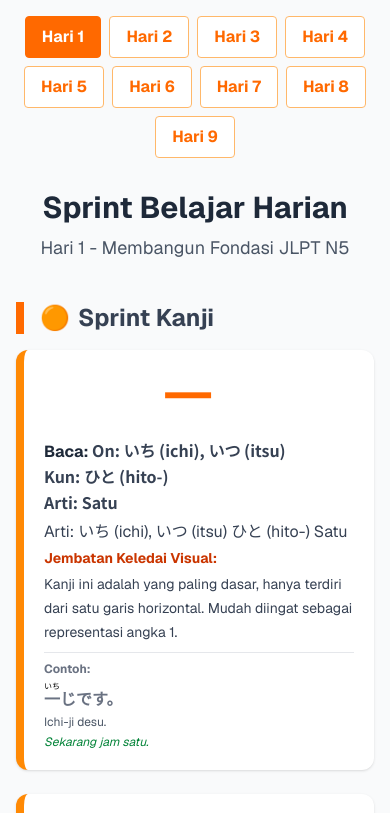
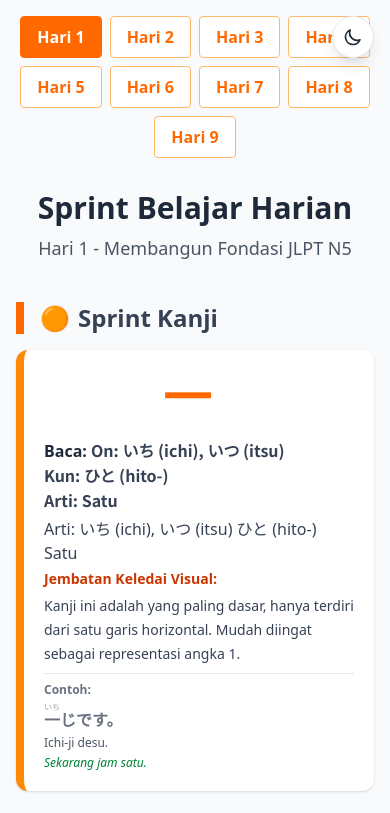
Before and after one commit to randyaswin/study-japan, a Next.js app: page /1 in a window 390 px wide. Shown: the top 813 px of the page. Built offline with nearby package versions, Linux system fonts and the light colour scheme.

Commit message:
add theme

```diff
--- a/src/app/[day]/page.tsx
+++ b/src/app/[day]/page.tsx
@@ -10,13 +10,13 @@ const Furigana = ({ htmlString, className = '', rtClass = '', boldMain = false }
     if (typeof htmlString !== 'string') return null;
     let html = htmlString;
     if (rtClass) {
-        html = html.replace(/<rt>(.*?)<\/rt>/g, `<rt style=\"color:black;font-weight:normal;\" class='${rtClass}'>$1</rt>`);
+        html = html.replace(/<rt>(.*?)<\/rt>/g, `<rt style=\"color:rgb(156 163 175);font-weight:normal;\" class='${rtClass} dark:text-gray-400'>$1</rt>`);
     } else {
-        html = html.replace(/<rt>(.*?)<\/rt>/g, '<rt style="color:red">$1</rt>');
+        html = html.replace(/<rt>(.*?)<\/rt>/g, '<rt style="color:red" class="dark:text-red-400">$1</rt>');
     }
     // Improved: wrap all content before <rt> inside <ruby> with span for boldMain (handles tags, spaces, punctuation)
     if (boldMain) {
-        html = html.replace(/<ruby>([\s\S]*?)(<rt>)/g, '<ruby><span style="color:#111 !important;font-weight:bold;">$1</span>$2');
+        html = html.replace(/<ruby>([\s\S]*?)(<rt>)/g, '<ruby><span style="color:#111 !important;font-weight:bold;" class="dark:!text-gray-100">$1</span>$2');
     }
     return (
         <span
@@ -39,10 +39,10 @@ const colors = {
 
 const getHeaderBgColor = (type: string) => {
     switch (type) {
-        case 'kanji': return `bg-${colors.kanji}-100`;
-        case 'vocabulary': return `bg-${colors.noun}-100`;
-        case 'grammar': return `bg-${colors.grammar}-100`;
-        default: return 'bg-gray-100';
+        case 'kanji': return `bg-${colors.kanji}-100 dark:bg-${colors.kanji}-900`;
+        case 'vocabulary': return `bg-${colors.noun}-100 dark:bg-${colors.noun}-900`;
+        case 'grammar': return `bg-${colors.grammar}-100 dark:bg-${colors.grammar}-900`;
+        default: return 'bg-gray-100 dark:bg-gray-800';
     }
 };
 
@@ -118,7 +118,7 @@ export default async function DailySprintPage({ params }: { params: Promise<{ da
         notFound();
     }
     return (
-        <div className="bg-gray-50 min-h-screen">
+        <div className="bg-gray-50 dark:bg-gray-900 min-h-screen">
             <div className="container mx-auto p-4 sm:p-8 font-sans">
                 <Head>
                     <title>Sprint Belajar Harian: JLPT - Hari {sprintData.day}</title>
@@ -139,44 +139,44 @@ export default async function DailySprintPage({ params }: { params: Promise<{ da
                             })
                             .filter(Boolean);
                         return days.map(n => (
-                            <a key={n} href={`/${n}`} className={`px-4 py-2 rounded font-bold border ${day==n ? 'bg-orange-500 text-white border-orange-500' : 'bg-white text-orange-500 border-orange-300 hover:bg-orange-100'}`}>Hari {n}</a>
+                            <a key={n} href={`/${n}`} className={`px-4 py-2 rounded font-bold border ${day==n ? 'bg-orange-500 text-white border-orange-500' : 'bg-white dark:bg-gray-800 text-orange-500 dark:text-orange-400 border-orange-300 dark:border-orange-600 hover:bg-orange-100 dark:hover:bg-gray-700'}`}>Hari {n}</a>
                         ));
                     })()}
                 </nav>
 
                 <header className="text-center mb-10">
-                    <h1 className="text-3xl sm:text-4xl md:text-5xl font-bold text-gray-800">Sprint Belajar Harian</h1>
-                    <p className="text-lg sm:text-xl text-gray-600 mt-2">Hari {sprintData.day} - Membangun Fondasi JLPT {sprintData.type}</p>
+                    <h1 className="text-3xl sm:text-4xl md:text-5xl font-bold text-gray-800 dark:text-gray-100">Sprint Belajar Harian</h1>
+                    <p className="text-lg sm:text-xl text-gray-600 dark:text-gray-300 mt-2">Hari {sprintData.day} - Membangun Fondasi JLPT {sprintData.type}</p>
                 </header>
 
                 {/* Sprint Kanji */}
                 <section id="kanji" className="mb-12">
-                    <h2 className="text-2xl sm:text-3xl font-bold mb-4 border-l-8 border-orange-500 pl-4 text-gray-700 flex items-center gap-2">
+                    <h2 className="text-2xl sm:text-3xl font-bold mb-4 border-l-8 border-orange-500 pl-4 text-gray-700 dark:text-gray-300 flex items-center gap-2">
                         <span className="text-orange-500 text-2xl">🟠</span> Sprint Kanji
                     </h2>
                     <div className="flex flex-col gap-6">
                         {sprintData.kanji.map((item, index) => (
-                            <div key={index} className="bg-white rounded-xl shadow flex flex-col sm:flex-row p-5 border-l-8 border-orange-400">
+                            <div key={index} className="bg-white dark:bg-gray-800 rounded-xl shadow flex flex-col sm:flex-row p-5 border-l-8 border-orange-400">
                                 <div className="flex-shrink-0 flex flex-col items-center justify-center mr-6 mb-4 sm:mb-0">
                                     <div className="text-orange-500 text-5xl font-bold jp-font mb-1">{item.kanji}</div>
                                 </div>
                                 <div className="flex-1">
                                     <div className="mb-1">
-                                        <span className="block text-base font-bold text-gray-800 mb-1">Baca: <span className="font-normal text-gray-700"><Furigana htmlString={item.reading_meaning} /></span></span>
-                                        <span className="block text-base text-gray-700 mb-1">Arti: {item.reading_meaning.replace(/<[^>]+>/g, '').replace(/(On:|Kun:|Arti:)/g, '').split('<br>').pop()?.trim()}</span>
+                                        <span className="block text-base font-bold text-gray-800 dark:text-gray-200 mb-1">Baca: <span className="font-normal text-gray-700 dark:text-gray-300"><Furigana htmlString={item.reading_meaning} /></span></span>
+                                        <span className="block text-base text-gray-700 dark:text-gray-300 mb-1">Arti: {item.reading_meaning.replace(/<[^>]+>/g, '').replace(/(On:|Kun:|Arti:)/g, '').split('<br>').pop()?.trim()}</span>
                                     </div>
                                     <div className="mb-2">
-                                        <span className="block text-sm font-bold text-orange-700 mb-1">Jembatan Keledai Visual:</span>
-                                        <span className="text-sm text-gray-700">{item.mnemonic}</span>
+                                        <span className="block text-sm font-bold text-orange-700 dark:text-orange-400 mb-1">Jembatan Keledai Visual:</span>
+                                        <span className="text-sm text-gray-700 dark:text-gray-300">{item.mnemonic}</span>
                                     </div>
-                                    <div className="border-t border-gray-200 pt-2 mt-2">
-                                        <span className="block text-xs font-bold text-gray-500 mb-1">Contoh:</span>
-                                        <div className="text-lg jp-font text-gray-500 font-normal leading-tight">
+                                    <div className="border-t border-gray-200 dark:border-gray-700 pt-2 mt-2">
+                                        <span className="block text-xs font-bold text-gray-500 dark:text-gray-400 mb-1">Contoh:</span>
+                                        <div className="text-lg jp-font text-gray-500 dark:text-gray-400 font-normal leading-tight">
                                             <Furigana htmlString={item.example.jp} className="text-base" rtClass="furigana-bold" boldMain={true} />
                                         </div>
-                                        <div className="text-xs text-gray-600 mt-1">{item.example.romaji}</div>
+                                        <div className="text-xs text-gray-600 dark:text-gray-400 mt-1">{item.example.romaji}</div>
                                         {item.example.id && (
-                                            <div className="text-xs text-green-700 mt-1 italic">{item.example.id}</div>
+                                            <div className="text-xs text-green-700 dark:text-green-400 mt-1 italic">{item.example.id}</div>
                                         )}
                                     </div>
                                 </div>
@@ -186,8 +186,8 @@ export default async function DailySprintPage({ params }: { params: Promise<{ da
                 </section>
 
                 {/* Sprint Kosakata */}
-                <section id="vocabulary" className={`mb-12 rounded-xl p-4 sm:p-6 ${getHeaderBgColor('vocabulary')}`}>
-                    <h2 className={`text-2xl sm:text-3xl font-bold mb-4 border-l-8 border-${colors.noun}-500 pl-4 text-gray-700`}>🔵🟢🟣 Sprint Kosakata</h2>
+                <section id="vocabulary" className={`mb-12 rounded-xl p-4 sm:p-6 ${getHeaderBgColor('vocabulary')} dark:bg-gray-800`}>
+                    <h2 className={`text-2xl sm:text-3xl font-bold mb-4 border-l-8 border-${colors.noun}-500 pl-4 text-gray-700 dark:text-gray-300`}>🔵🟢🟣 Sprint Kosakata</h2>
                     <div className="grid grid-cols-1 sm:grid-cols-2 md:grid-cols-3 gap-6">
                         {sprintData.vocabulary.map((item, index) => {
                             let borderColor = '';
@@ -211,27 +211,27 @@ export default async function DailySprintPage({ params }: { params: Promise<{ da
                                 typeLabelColor = 'bg-gray-100 text-gray-700';
                             }
                             return (
-                                <div key={index} className={`relative border-l-8 ${borderColor} bg-white rounded-xl shadow p-5 flex flex-col min-h-[260px]`}>
-                                    <span className={`absolute right-4 top-4 px-3 py-1 rounded-full text-xs font-semibold ${typeLabelColor}`}>{typeLabel}</span>
+                                <div key={index} className={`relative border-l-8 ${borderColor} bg-white dark:bg-gray-800 rounded-xl shadow p-5 flex flex-col min-h-[260px]`}>
+                                    <span className={`absolute right-4 top-4 px-3 py-1 rounded-full text-xs font-semibold ${typeLabelColor} dark:bg-gray-700 dark:text-gray-300`}>{typeLabel}</span>
                                     <div className="mb-2">
-                                        <div className="text-lg jp-font text-gray-500 font-normal leading-tight">
+                                        <div className="text-lg jp-font text-gray-500 dark:text-gray-400 font-normal leading-tight">
                                             <Furigana htmlString={item.vocab} className="text-base" rtClass="furigana-bold" boldMain={true} />
                                         </div>
-                                        <div className="text-sm text-gray-700 mb-1"><Furigana htmlString={item.reading_meaning} /></div>
-                                        <div className="text-base font-semibold text-gray-800 mb-2">Arti: {item.reading_meaning.replace(/\(.+\)/, '').trim()}</div>
+                                        <div className="text-sm text-gray-700 dark:text-gray-300 mb-1"><Furigana htmlString={item.reading_meaning} /></div>
+                                        <div className="text-base font-semibold text-gray-800 dark:text-gray-200 mb-2">Arti: {item.reading_meaning.replace(/\(.+\)/, '').trim()}</div>
                                     </div>
                                     <div className="mb-2">
-                                        <span className="block text-xs font-bold text-gray-500 mb-1">Visual:</span>
-                                        <span className="text-sm text-gray-700">{item.mnemonic}</span>
+                                        <span className="block text-xs font-bold text-gray-500 dark:text-gray-400 mb-1">Visual:</span>
+                                        <span className="text-sm text-gray-700 dark:text-gray-300">{item.mnemonic}</span>
                                     </div>
                                     <div className="mt-auto">
-                                        <span className="block text-xs font-bold text-gray-500 mb-1">Contoh:</span>
-                                        <div className="text-lg jp-font text-gray-500 font-normal leading-tight">
+                                        <span className="block text-xs font-bold text-gray-500 dark:text-gray-400 mb-1">Contoh:</span>
+                                        <div className="text-lg jp-font text-gray-500 dark:text-gray-400 font-normal leading-tight">
                                             <Furigana htmlString={item.example.jp} className="text-base" rtClass="furigana-bold" boldMain={true} />
                                         </div>
-                                        <div className="text-xs text-gray-600 mt-1">{item.example.romaji}</div>
+                                        <div className="text-xs text-gray-600 dark:text-gray-400 mt-1">{item.example.romaji}</div>
                                         {item.example.id && (
-                                            <div className="text-xs text-green-700 mt-1 italic">{item.example.id}</div>
+                                            <div className="text-xs text-green-700 dark:text-green-400 mt-1 italic">{item.example.id}</div>
                                         )}
                                     </div>
                                 </div>
@@ -242,28 +242,28 @@ export default async function DailySprintPage({ params }: { params: Promise<{ da
 
                 {/* Sprint Tata Bahasa */}
                 <section id="grammar" className="mb-12">
-                    <h2 className="text-2xl sm:text-3xl font-bold mb-4 border-l-8 border-yellow-400 pl-4 text-gray-700 flex items-center gap-2">
+                    <h2 className="text-2xl sm:text-3xl font-bold mb-4 border-l-8 border-yellow-400 pl-4 text-gray-700 dark:text-gray-300 flex items-center gap-2">
                         <span className="text-yellow-400 text-2xl">🟡</span> Sprint Tata Bahasa
                     </h2>
                     <div className="flex flex-col gap-8">
                         {sprintData.grammar.map((item, index) => (
-                            <div key={index} className="bg-white rounded-xl shadow p-6 border-t-4 border-yellow-300">
+                            <div key={index} className="bg-white dark:bg-gray-800 rounded-xl shadow p-6 border-t-4 border-yellow-300">
                                 <div className="mb-2">
-                                    <h3 className="text-lg sm:text-xl font-bold text-gray-800 mb-1">{item.pattern.replace('KB', '[Objek]').replace('V-masu', '[Kata Kerja]').replace('へ', '[Tempat] へ').replace('行きます/来ます', '[Kata Kerja Gerak]')}</h3>
-                                    <div className="text-base text-gray-700 mb-2 font-semibold">{item.pattern.includes('を') ? 'Partikel を (o) untuk menandai objek langsung dari sebuah aksi.' : 'Partikel へ (e) untuk menandai arah tujuan.'}</div>
+                                    <h3 className="text-lg sm:text-xl font-bold text-gray-800 dark:text-gray-200 mb-1">{item.pattern.replace('KB', '[Objek]').replace('V-masu', '[Kata Kerja]').replace('へ', '[Tempat] へ').replace('行きます/来ます', '[Kata Kerja Gerak]')}</h3>
+                                    <div className="text-base text-gray-700 dark:text-gray-300 mb-2 font-semibold">{item.pattern.includes('を') ? 'Partikel を (o) untuk menandai objek langsung dari sebuah aksi.' : 'Partikel へ (e) untuk menandai arah tujuan.'}</div>
                                 </div>
-                                <div className="bg-yellow-50 border border-yellow-200 rounded p-4 mb-4">
-                                    <span className="block text-sm font-bold text-yellow-700 mb-2">Penjelasan Visual:</span>
-                                    <span className="text-sm text-gray-700" dangerouslySetInnerHTML={{__html: item.visual || ''}} />
+                                <div className="bg-yellow-50 dark:bg-gray-700 border border-yellow-200 dark:border-gray-600 rounded p-4 mb-4">
+                                    <span className="block text-sm font-bold text-yellow-700 dark:text-yellow-400 mb-2">Penjelasan Visual:</span>
+                                    <span className="text-sm text-gray-700 dark:text-gray-300" dangerouslySetInnerHTML={{__html: item.visual || ''}} />
                                     <div className="flex gap-2 mt-3">
                                         {item.visualLabels && item.visualLabels.map((v, idx) => {
                                             let colorClass = '';
-                                            if (v.color === 'blue') colorClass = 'bg-blue-100 text-blue-700';
-                                            else if (v.color === 'green') colorClass = 'bg-green-100 text-green-700';
-                                            else if (v.color === 'yellow') colorClass = 'text-yellow-500 text-2xl font-bold bg-transparent px-0 py-0';
-                                            else if (v.color === 'purple') colorClass = 'bg-purple-100 text-purple-700';
-                                            else if (v.color === 'orange') colorClass = 'bg-orange-100 text-orange-700';
-                                            else colorClass = 'bg-gray-100 text-gray-700';
+                                            if (v.color === 'blue') colorClass = 'bg-blue-100 text-blue-700 dark:bg-blue-900 dark:text-blue-300';
+                                            else if (v.color === 'green') colorClass = 'bg-green-100 text-green-700 dark:bg-green-900 dark:text-green-300';
+                                            else if (v.color === 'yellow') colorClass = 'text-yellow-500 dark:text-yellow-400 text-2xl font-bold bg-transparent px-0 py-0';
+                                            else if (v.color === 'purple') colorClass = 'bg-purple-100 text-purple-700 dark:bg-purple-900 dark:text-purple-300';
+                                            else if (v.color === 'orange') colorClass = 'bg-orange-100 text-orange-700 dark:bg-orange-900 dark:text-orange-300';
+                                            else colorClass = 'bg-gray-100 text-gray-700 dark:bg-gray-800 dark:text-gray-300';
                                             // Untuk simbol (を, へ), tampilkan lebih besar dan tanpa background
                                             const isSymbol = v.label === 'を' || v.label === 'へ';
                                             return isSymbol ? (
@@ -275,14 +275,14 @@ export default async function DailySprintPage({ params }: { params: Promise<{ da
                                     </div>
                                 </div>
                                 <div>
-                                    <span className="block text-sm font-bold text-gray-700 mb-2">Contoh Kalimat:</span>
-                                    <ul className="list-disc list-inside space-y-2 text-gray-700">
+                                    <span className="block text-sm font-bold text-gray-700 dark:text-gray-300 mb-2">Contoh Kalimat:</span>
+                                    <ul className="list-disc list-inside space-y-2 text-gray-700 dark:text-gray-300">
                                         {item.examples.map((ex, i) => (
                                             <li key={i}>
                                                 <Furigana htmlString={ex.jp} className="text-base" rtClass="furigana-bold" />
-                                                <span className="text-xs text-gray-600 ml-2">({ex.romaji})</span>
+                                                <span className="text-xs text-gray-600 dark:text-gray-400 ml-2">({ex.romaji})</span>
                                                 {ex.id && (
-                                                    <span className="text-xs text-green-700 ml-2 italic">- {ex.id}</span>
+                                                    <span className="text-xs text-green-700 dark:text-green-400 ml-2 italic">- {ex.id}</span>
                                                 )}
                                             </li>
                                         ))}
--- a/src/app/globals.css
+++ b/src/app/globals.css
@@ -5,11 +5,9 @@
   --foreground: #171717;
 }
 
-@theme inline {
-  --color-background: var(--background);
-  --color-foreground: var(--foreground);
-  --font-sans: var(--font-geist-sans);
-  --font-mono: var(--font-geist-mono);
+.dark {
+  --background: #0a0a0a;
+  --foreground: #ededed;
 }
 
 @media (prefers-color-scheme: dark) {
@@ -28,3 +26,8 @@ body {
 .jp-font {
   font-family: 'Noto Sans JP', 'ui-sans-serif', 'system-ui';
 }
+
+/* Dark mode transitions */
+* {
+  transition: background-color 0.3s ease, color 0.3s ease, border-color 0.3s ease;
+}
--- a/src/app/layout.tsx
+++ b/src/app/layout.tsx
@@ -2,6 +2,8 @@ import type { Metadata } from "next";
 import { Geist, Geist_Mono } from "next/font/google";
 import "./globals.css";
 import PWAInstaller from "@/components/PWAInstaller";
+import { ThemeProvider } from "@/contexts/ThemeContext";
+import ThemeToggle from "@/components/ThemeToggle";
 
 // Import Google Fonts via <link> in <head> (Noto Sans JP & Inter)
 
@@ -71,10 +73,13 @@ export default function RootLayout({
         <meta name="msapplication-TileImage" content="/icons/icon-144x144.png" />
       </head>
       <body
-        className={`${geistSans.variable} ${geistMono.variable} font-inter font-sans antialiased`}
+        className={`${geistSans.variable} ${geistMono.variable} font-inter font-sans antialiased bg-white dark:bg-gray-900 text-gray-900 dark:text-gray-100`}
       >
-        <PWAInstaller />
-        {children}
+        <ThemeProvider>
+          <ThemeToggle />
+          <PWAInstaller />
+          {children}
+        </ThemeProvider>
       </body>
     </html>
   );
--- a/src/components/PWAInstaller.tsx
+++ b/src/components/PWAInstaller.tsx
@@ -108,7 +108,7 @@ export default function PWAInstaller() {
   }
 
   return (
-    <div className="fixed bottom-4 left-4 right-4 bg-orange-500 text-white p-4 rounded-lg shadow-lg z-50 max-w-md mx-auto">
+    <div className="fixed bottom-4 left-4 right-4 bg-orange-500 dark:bg-orange-600 text-white p-4 rounded-lg shadow-lg z-50 max-w-md mx-auto">
       <div className="flex items-center justify-between">
         <div className="flex-1">
           <h3 className="font-bold text-sm">Install Study Japan</h3>
@@ -117,7 +117,7 @@ export default function PWAInstaller() {
         <div className="flex gap-2 ml-3">
           <button
             onClick={handleInstallClick}
-            className="bg-white text-orange-500 px-3 py-1 rounded text-sm font-medium hover:bg-orange-50"
+            className="bg-white dark:bg-gray-200 text-orange-500 dark:text-orange-600 px-3 py-1 rounded text-sm font-medium hover:bg-orange-50 dark:hover:bg-gray-300"
           >
             Install
           </button>
--- /dev/null
+++ b/src/components/ThemeToggle.tsx
@@ -0,0 +1,61 @@
+'use client';
+
+import { useTheme } from '@/contexts/ThemeContext';
+import { useState, useEffect } from 'react';
+
+export default function ThemeToggle() {
+  const { theme, toggleTheme } = useTheme();
+  const [mounted, setMounted] = useState(false);
+
+  useEffect(() => {
+    setMounted(true);
+  }, []);
+
+  if (!mounted) {
+    return (
+      <div className="w-12 h-6 bg-gray-200 rounded-full relative">
+        <div className="w-5 h-5 bg-white rounded-full absolute top-0.5 left-0.5 transition-transform"></div>
+      </div>
+    );
+  }
+
+  return (
+    <button
+      onClick={toggleTheme}
+      className="fixed top-4 right-4 z-50 p-2 rounded-full bg-white dark:bg-gray-800 shadow-lg border border-gray-200 dark:border-gray-700 hover:shadow-xl transition-all"
+      aria-label="Toggle theme"
+    >
+      <div className="w-6 h-6 flex items-center justify-center">
+        {theme === 'light' ? (
+          <svg
+            className="w-5 h-5 text-gray-800 dark:text-gray-200"
+            fill="none"
+            stroke="currentColor"
+            viewBox="0 0 24 24"
+          >
+            <path
+              strokeLinecap="round"
+              strokeLinejoin="round"
+              strokeWidth={2}
+              d="M20.354 15.354A9 9 0 018.646 3.646 9.003 9.003 0 0012 21a9.003 9.003 0 008.354-5.646z"
+            />
+          </svg>
+        ) : (
+          <svg
+            className="w-5 h-5 text-gray-800 dark:text-gray-200"
+            fill="none"
+            stroke="currentColor"
+            viewBox="0 0 24 24"
+          >
+            <path
+              strokeLinecap="round"
+              strokeLinejoin="round"
+              strokeWidth={2}
+              d="M12 3v1m0 16v1m9-9h-1M4 12H3m15.364 6.364l-.707-.707M6.343 6.343l-.707-.707m12.728 0l-.707.707M6.343 17.657l-.707.707M16 12a4 4 0 11-8 0 4 4 0 018 0z"
+            />
+          </svg>
+        )}
+      </div>
+    </button>
+  );
+}
--- /dev/null
+++ b/src/contexts/ThemeContext.tsx
@@ -0,0 +1,62 @@
+'use client';
+
+import React, { createContext, useContext, useEffect, useState } from 'react';
+
+type Theme = 'light' | 'dark';
+
+interface ThemeContextType {
+  theme: Theme;
+  toggleTheme: () => void;
+}
+
+const ThemeContext = createContext<ThemeContextType | undefined>(undefined);
+
+export const useTheme = () => {
+  const context = useContext(ThemeContext);
+  if (context === undefined) {
+    throw new Error('useTheme must be used within a ThemeProvider');
+  }
+  return context;
+};
+
+export const ThemeProvider: React.FC<{ children: React.ReactNode }> = ({ children }) => {
+  const [theme, setTheme] = useState<Theme>('light');
+  const [mounted, setMounted] = useState(false);
+
+  useEffect(() => {
+    setMounted(true);
+    // Check if theme is stored in localStorage
+    const savedTheme = localStorage.getItem('theme') as Theme | null;
+    if (savedTheme) {
+      setTheme(savedTheme);
+    } else {
+      // Check system preference
+      const systemPrefersDark = window.matchMedia('(prefers-color-scheme: dark)').matches;
+      setTheme(systemPrefersDark ? 'dark' : 'light');
+    }
+  }, []);
+
+  useEffect(() => {
+    if (mounted) {
+      const root = window.document.documentElement;
+      root.classList.remove('light', 'dark');
+      root.classList.add(theme);
+      localStorage.setItem('theme', theme);
+    }
+  }, [theme, mounted]);
+
+  const toggleTheme = () => {
+    setTheme(prevTheme => prevTheme === 'light' ? 'dark' : 'light');
+  };
+
+  // Prevent hydration mismatch by not rendering until mounted
+  if (!mounted) {
+    return null;
+  }
+
+  return (
+    <ThemeContext.Provider value={{ theme, toggleTheme }}>
+      {children}
+    </ThemeContext.Provider>
+  );
+};
--- a/tailwind.config.js
+++ b/tailwind.config.js
@@ -5,6 +5,7 @@ module.exports = {
     './src/app/**/*.{js,ts,jsx,tsx}',
     './src/pages/**/*.{js,ts,jsx,tsx}',
   ],
+  darkMode: 'class',
   theme: {
     extend: {
       fontFamily: {
```
Also changed, not shown: src/app/page.tsx (+8 -8 lines), src/components/InstallPrompt.tsx (+5 -5 lines).
